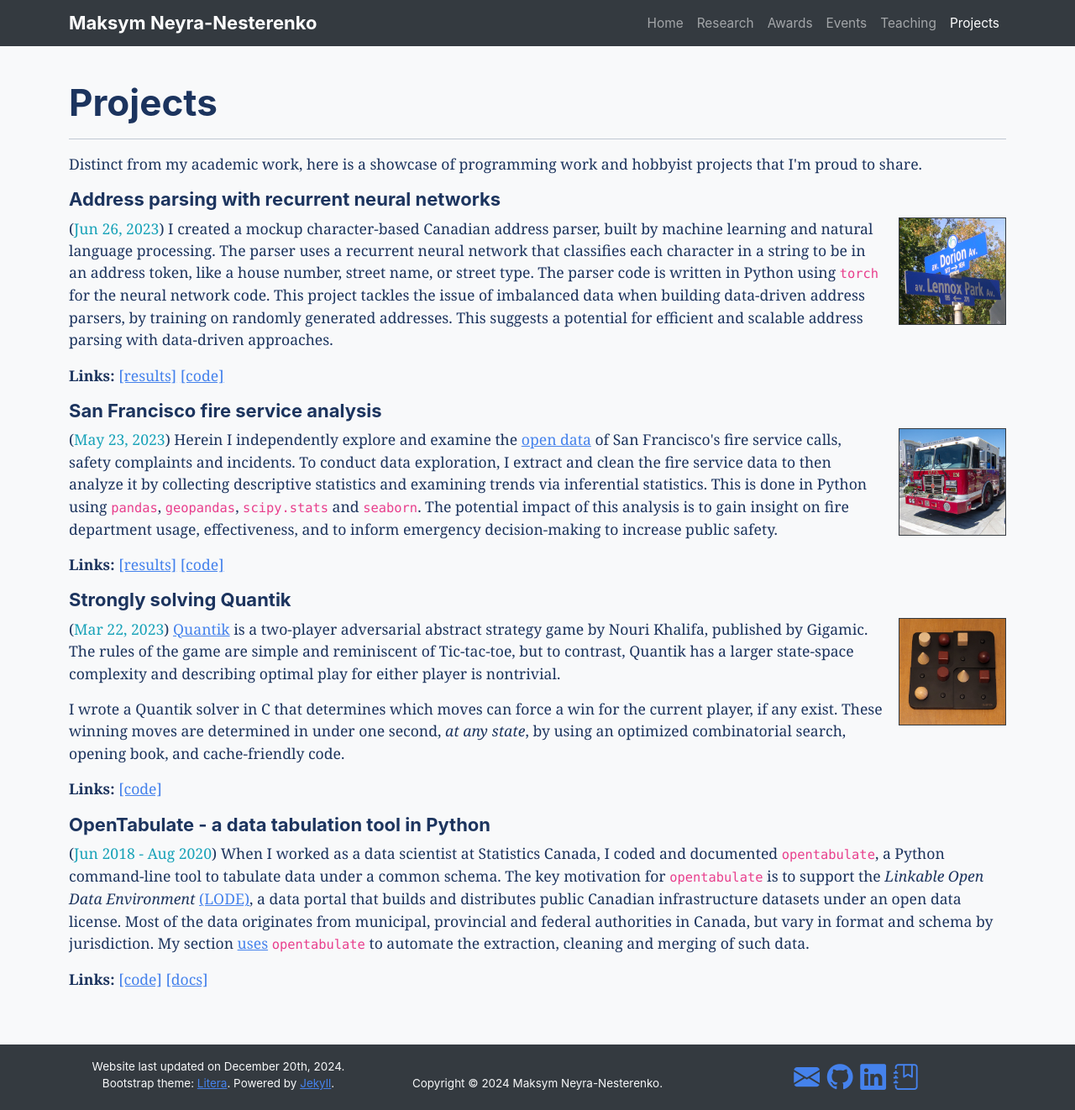
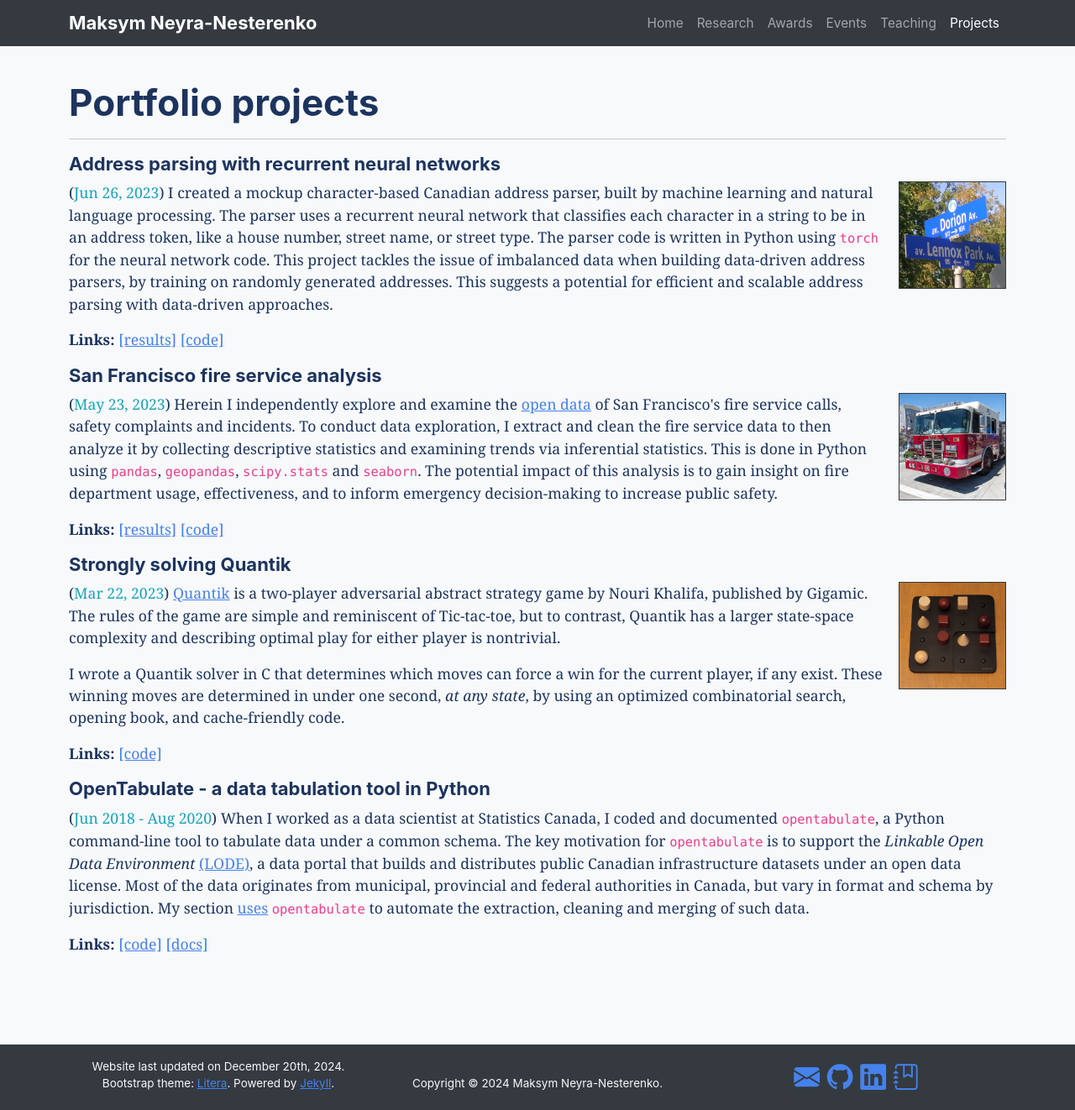
Before and after one commit to mneyrane/mneyrane.github.io, a Jekyll site: the page built from _mneyrane/projects.html, in a window 1280 px wide and 1322 px high. Shown: the whole window at 84% size. Built offline with Jekyll 4.4.1, drawn with Linux system fonts in a browser that asks for light colours.

Commit message:
minor fixes

```diff
--- a/_includes/presentation_section.html
+++ b/_includes/presentation_section.html
@@ -10,7 +10,7 @@
   <li>
     <p>
       <em>{{ talk.title }}</em><br>
-      {{ talk.event }} <a href="{{ talk.link }}">[link]</a>{% if talk.slides %}{% capture slides_link %}../assets/media/slides/{{ talk.slides }}{% endcapture %} <a href="{{ slides_link }}">[slides]</a>{% endif %} - {{ talk.type }} ({{ talk.loc }} - <span class="text-info">{{ talk.date }}</span>)`
+      {{ talk.event }} <a href="{{ talk.link }}">[link]</a>{% if talk.slides %}{% capture slides_link %}../assets/media/slides/{{ talk.slides }}{% endcapture %} <a href="{{ slides_link }}">[slides]</a>{% endif %} - {{ talk.type }} ({{ talk.loc }} - <span class="text-info">{{ talk.date }}</span>)
     </p>
   </li>
   {% endif %}
--- a/_mneyrane/projects.html
+++ b/_mneyrane/projects.html
@@ -4,12 +4,8 @@ imheight: 128
 imwidth: 128
 ---
 
-<h1>Projects</h1>
+<h1>Portfolio projects</h1>
 <hr>
-
-<p>
-Distinct from my academic work, here is a showcase of programming work and hobbyist projects that I'm proud to share.
-</p>
 
 <div class="clearfix">
 
```
